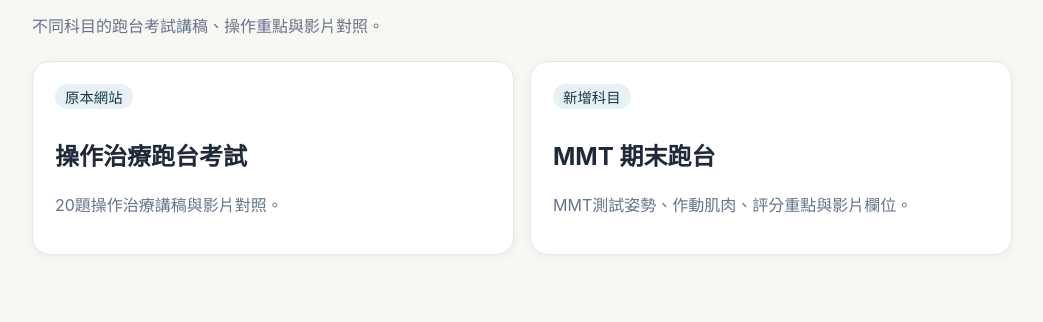
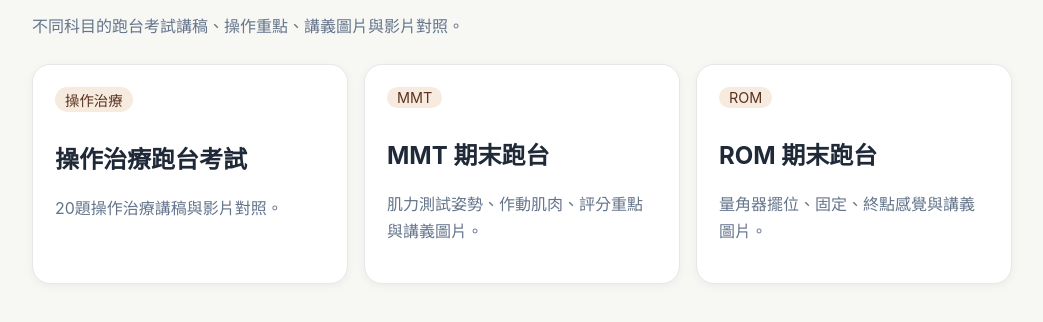
Before and after one commit to Marksportsmassage/ot-running-station, a plain HTML site: page menu.html in a window 1280 px wide. Shown: the part 110-432 px from the top of the page, without its empty margins (118-1161 px from the left). Drawn offline with Linux system fonts and the light colour scheme.

Commit message:
Add files via upload

```diff
--- a/menu.html
+++ b/menu.html
@@ -1 +1,41 @@
-<!doctype html><html lang="zh-Hant"><head><meta charset="utf-8"><meta name="viewport" content="width=device-width,initial-scale=1"><title>跑台考試科目目錄</title><style>body{margin:0;font-family:-apple-system,BlinkMacSystemFont,"Noto Sans TC","Microsoft JhengHei",sans-serif;background:#f7f7f4;color:#1f2937}.wrap{max-width:980px;margin:0 auto;padding:42px 18px}h1{font-size:clamp(1.8rem,4vw,2.8rem);margin:0 0 12px}p{color:#64748b}.grid{display:grid;grid-template-columns:repeat(auto-fit,minmax(260px,1fr));gap:16px;margin-top:24px}a.card{display:block;background:#fff;border:1px solid #e5e7eb;border-radius:18px;padding:22px;text-decoration:none;color:#1f2937;box-shadow:0 2px 10px rgba(15,23,42,.05)}a.card:hover{border-color:#315f7a;transform:translateY(-1px)}.tag{display:inline-block;background:#e8f2f6;color:#17384a;border-radius:999px;padding:2px 10px;font-size:.9rem;margin-bottom:8px}</style></head><body><main class="wrap"><h1>跑台考試科目目錄</h1><p>不同科目的跑台考試講稿、操作重點與影片對照。</p><div class="grid"><a class="card" href="./"><span class="tag">原本網站</span><h2>操作治療跑台考試</h2><p>20題操作治療講稿與影片對照。</p></a><a class="card" href="./mmt/"><span class="tag">新增科目</span><h2>MMT 期末跑台</h2><p>MMT測試姿勢、作動肌肉、評分重點與影片欄位。</p></a></div></main></body></html>
+<!doctype html>
+<html lang="zh-Hant">
+<head>
+  <meta charset="utf-8">
+  <meta name="viewport" content="width=device-width,initial-scale=1">
+  <title>跑台考試科目目錄</title>
+  <style>
+    body{margin:0;font-family:-apple-system,BlinkMacSystemFont,"Noto Sans TC","Microsoft JhengHei",sans-serif;background:#f7f7f4;color:#1f2937}
+    .wrap{max-width:980px;margin:0 auto;padding:42px 18px}
+    h1{font-size:clamp(1.8rem,4vw,2.8rem);margin:0 0 12px}
+    p{color:#64748b;line-height:1.7}
+    .grid{display:grid;grid-template-columns:repeat(auto-fit,minmax(260px,1fr));gap:16px;margin-top:24px}
+    a.card{display:block;background:#fff;border:1px solid #e5e7eb;border-radius:18px;padding:22px;text-decoration:none;color:#1f2937;box-shadow:0 2px 10px rgba(15,23,42,.05)}
+    a.card:hover{border-color:#7a4a2f;transform:translateY(-1px)}
+    .tag{display:inline-block;background:#f7eadf;color:#5a321e;border-radius:999px;padding:2px 10px;font-size:.9rem;margin-bottom:8px}
+  </style>
+</head>
+<body>
+  <main class="wrap">
+    <h1>跑台考試科目目錄</h1>
+    <p>不同科目的跑台考試講稿、操作重點、講義圖片與影片對照。</p>
+    <div class="grid">
+      <a class="card" href="./">
+        <span class="tag">操作治療</span>
+        <h2>操作治療跑台考試</h2>
+        <p>20題操作治療講稿與影片對照。</p>
+      </a>
+      <a class="card" href="./mmt/">
+        <span class="tag">MMT</span>
+        <h2>MMT 期末跑台</h2>
+        <p>肌力測試姿勢、作動肌肉、評分重點與講義圖片。</p>
+      </a>
+      <a class="card" href="./rom/">
+        <span class="tag">ROM</span>
+        <h2>ROM 期末跑台</h2>
+        <p>量角器擺位、固定、終點感覺與講義圖片。</p>
+      </a>
+    </div>
+  </main>
+</body>
+</html>
```
